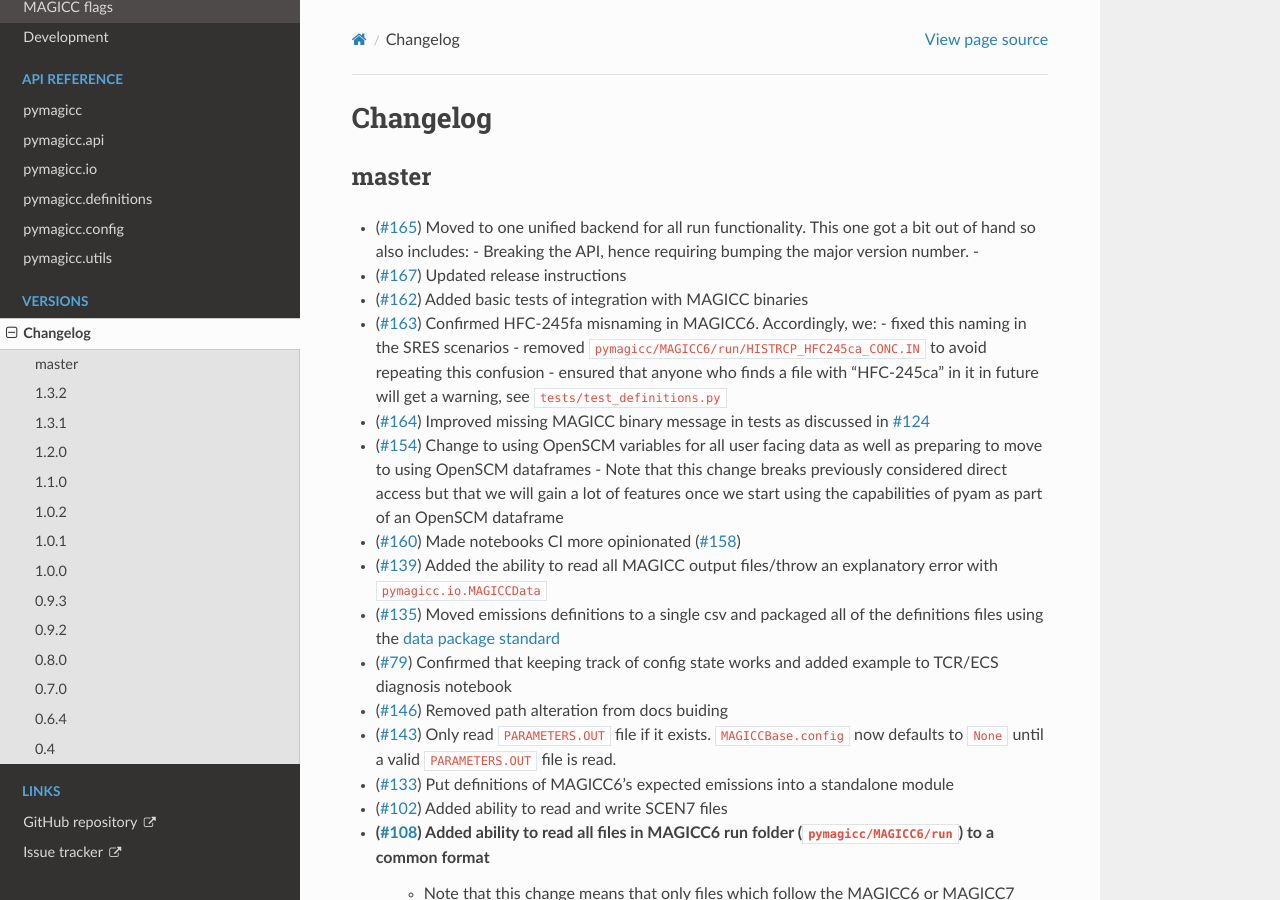
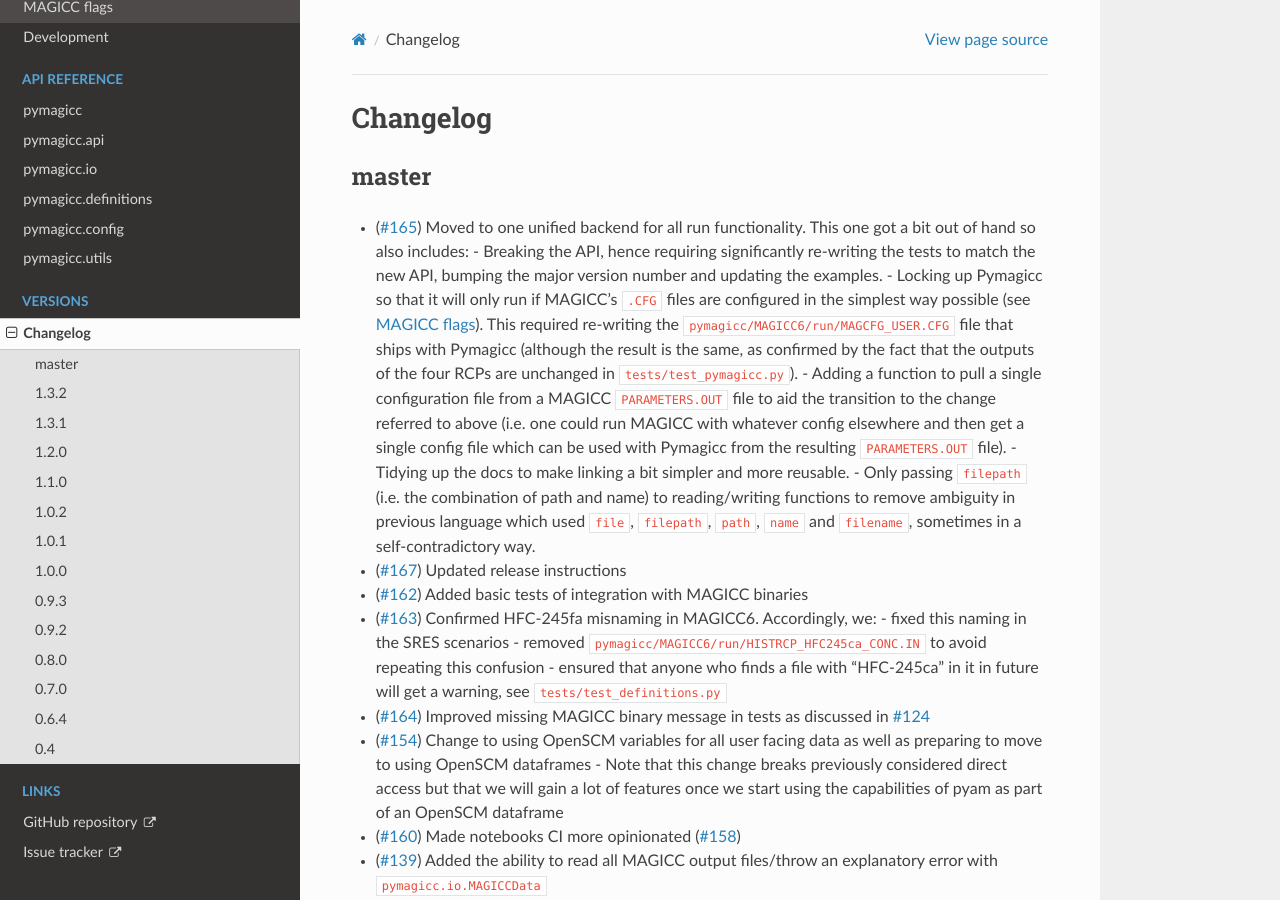
Before and after one commit to openscm/pymagicc, a Sphinx documentation site: the page built from docs/changelog.rst, in a window 1280 px wide and 900 px high. Built offline with Sphinx 7.4.7 and the Read the Docs theme 2.0.0, drawn with Linux system fonts in a browser that asks for light colours.

Commit message:
Resolve all GitHub comments and update CHANGELOG

```diff
--- a/CHANGELOG.rst
+++ b/CHANGELOG.rst
@@ -5,8 +5,11 @@ master
 ------
 
 - (`#165 <https://github.com/openclimatedata/pymagicc/pull/165>`_) Moved to one unified backend for all run functionality. This one got a bit out of hand so also includes:
-  - Breaking the API, hence requiring bumping the major version number.
-  -
+  - Breaking the API, hence requiring significantly re-writing the tests to match the new API, bumping the major version number and updating the examples.
+  - Locking up Pymagicc so that it will only run if MAGICC's ``.CFG`` files are configured in the simplest way possible (see :ref:`MAGICC flags`). This required re-writing the ``pymagicc/MAGICC6/run/MAGCFG_USER.CFG`` file that ships with Pymagicc (although the result is the same, as confirmed by the fact that the outputs of the four RCPs are unchanged in ``tests/test_pymagicc.py``).
+  - Adding a function to pull a single configuration file from a MAGICC ``PARAMETERS.OUT`` file to aid the transition to the change referred to above (i.e. one could run MAGICC with whatever config elsewhere and then get a single config file which can be used with Pymagicc from the resulting ``PARAMETERS.OUT`` file).
+  - Tidying up the docs to make linking a bit simpler and more reusable.
+  - Only passing ``filepath`` (i.e. the combination of path and name) to reading/writing functions to remove ambiguity in previous language which used ``file``, ``filepath``, ``path``, ``name`` and ``filename``, sometimes in a self-contradictory way.
 - (`#167 <https://github.com/openclimatedata/pymagicc/pull/167>`_) Updated release instructions
 - (`#162 <https://github.com/openclimatedata/pymagicc/pull/162>`_) Added basic tests of integration with MAGICC binaries
 - (`#163 <https://github.com/openclimatedata/pymagicc/pull/163>`_) Confirmed HFC-245fa misnaming in MAGICC6. Accordingly, we:
--- a/docs/magicc_flags.rst
+++ b/docs/magicc_flags.rst
@@ -1,4 +1,6 @@
 .. include:: _custom_rst_shortcuts.rst
+
+.. _`MAGICC flags`:
 
 MAGICC flags
 ============
```
Also changed, not shown: 3 other files.
